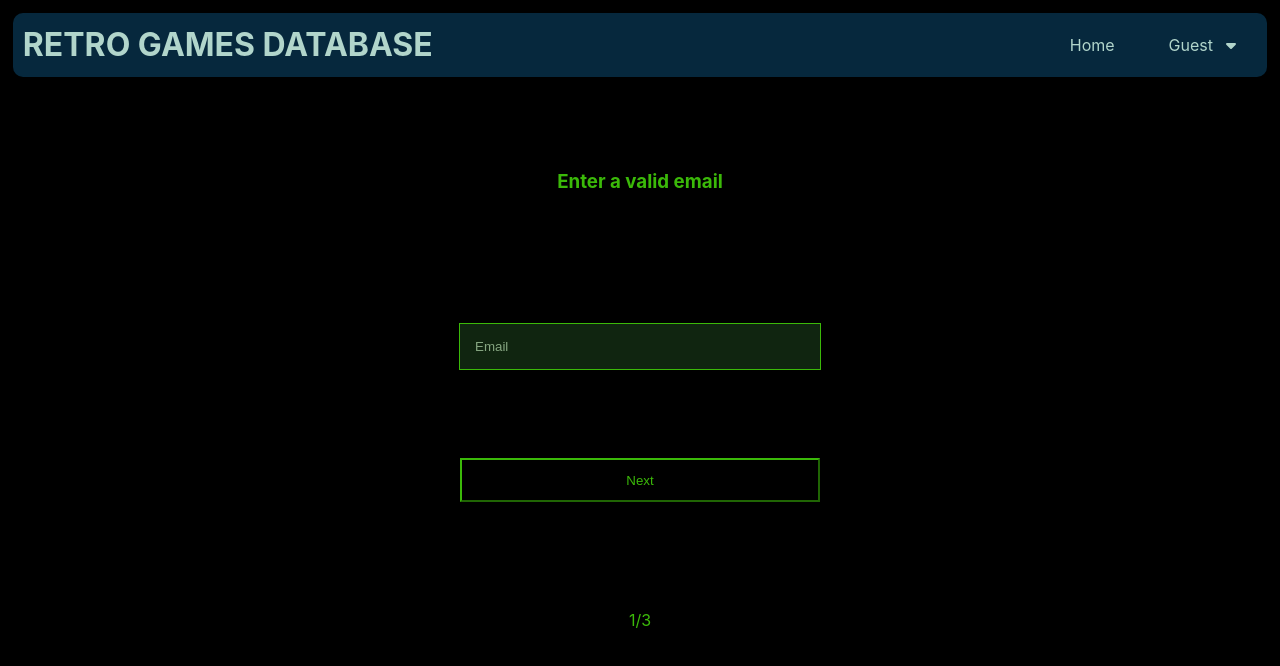
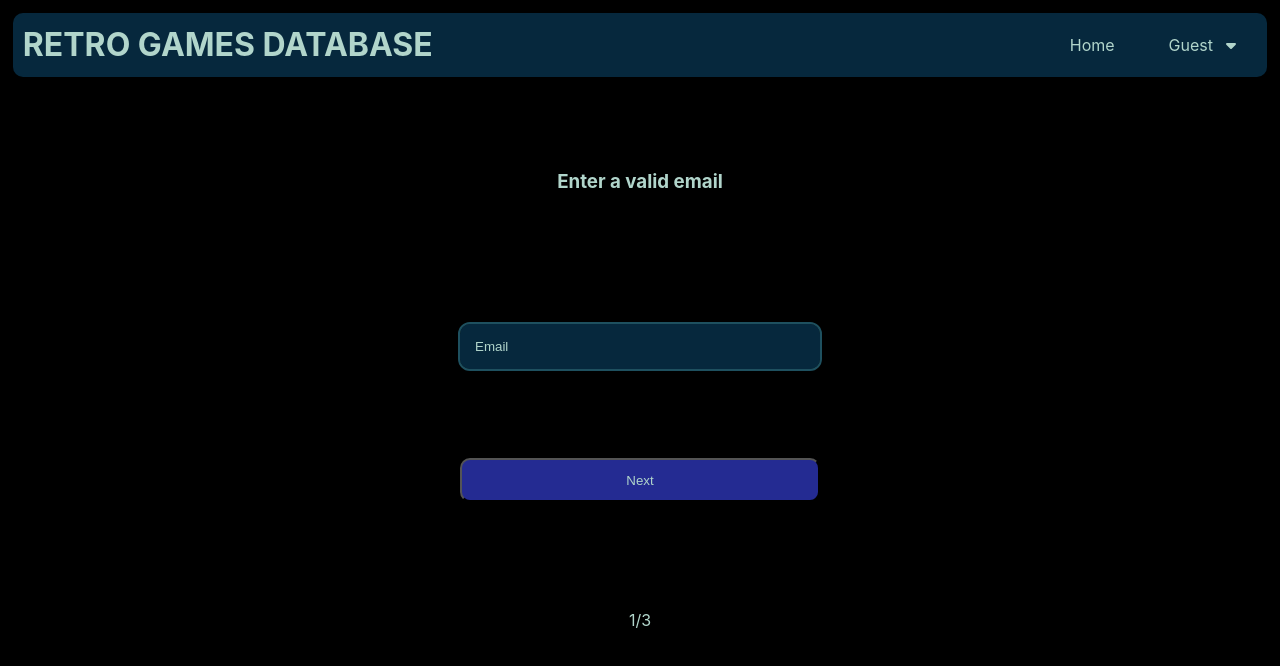
Before and after one commit to pau-develop/retro-games-database, a Next.js app: page /register in a window 1280 px wide. Shown: the top 666 px of the page. Built offline with nearby package versions, Linux system fonts and the light colour scheme.

Commit message:
Updated style in RegisterForm & LoginForm components

```diff
--- a/components/Form/FormSectionStyled.ts
+++ b/components/Form/FormSectionStyled.ts
@@ -5,7 +5,7 @@ const FormSectionStyled = styled.div`
   display: flex;
   flex-direction: column;
   align-items: center;
-  color: #3bb909;
+  color: ${(props) => props.theme.fontColor};
   height: 500px;
   .form-section {
     &__text-wrap {
@@ -26,25 +26,28 @@ const FormSectionStyled = styled.div`
       display: flex;
       flex-direction: column;
       font-size: 0.8rem;
+      span {
+        color: ${(props) => props.theme.altFontColor};
+      }
     }
     &__label {
       width: 100%;
       display: flex;
       flex-direction: column;
-      color: #3ec209;
     }
     &__input {
-      color: #3bb909;
+      color: ${(props) => props.theme.fontColor};
       padding: 15px;
       margin: 15px 0;
-      background-color: #102510;
+      background-color: ${(props) => props.theme.primaryColor};
       border: none;
+      border-radius: 10px;
     }
     &__input:focus {
-      outline: 1px solid #3bb909;
+      outline: 2px solid ${(props) => props.theme.secondaryColor};
     }
     &__input::placeholder {
-      color: #86a681;
+      color: ${(props) => props.theme.fontColor};
     }
     &__button-wrap {
       flex: 2;
@@ -54,15 +57,18 @@ const FormSectionStyled = styled.div`
       justify-content: space-around;
       width: 100%;
       button {
-        border-color: #3bb909;
-        background-color: transparent;
-        color: #3bb909;
+        border-radius: 10px;
+        background-color: ${(props) => props.theme.thirdColor};
+        color: ${(props) => props.theme.fontColor};
         width: 100%;
         height: 25%;
       }
       button:last-child {
         width: 75%;
         height: 20%;
+      }
+      button:hover {
+        cursor: pointer;
       }
       .form-button--disabled {
         visibility: hidden;
--- a/components/Form/FormStyled.ts
+++ b/components/Form/FormStyled.ts
@@ -8,7 +8,7 @@ const FormStyled = styled.form`
   flex-direction: column;
   align-items: center;
   span {
-    color: #3bb909;
+    color: ${(props) => props.theme.fontColor};
   }
   @media (max-width: 600px) {
     width: 100%;
--- a/components/Form/LoginForm.tsx
+++ b/components/Form/LoginForm.tsx
@@ -6,7 +6,7 @@ import FormStyled from "./FormStyled";
 import { decodeToken } from "../../database/authentication";
 import { useDispatch } from "react-redux";
 import { loginUserAction } from "../../store/actions";
-import Router, { useRouter } from "next/router";
+import { useRouter } from "next/router";
 
 const LoginForm = (): JSX.Element => {
   const router = useRouter();
--- a/components/Home/HomeStyled.ts
+++ b/components/Home/HomeStyled.ts
@@ -2,7 +2,7 @@ import styled from "styled-components";
 
 const HomeStyled = styled.div`
   h1 {
-    color: #3bb909;
+    color: ${(props) => props.theme.fontColor};
   }
 `;
 
--- a/theme/theme.ts
+++ b/theme/theme.ts
@@ -1,7 +1,9 @@
 const theme = {
   primaryColor: "#06283D",
   secondaryColor: "#1E505F",
+  thirdColor: "#242B92",
   fontColor: "#B1D5CB",
+  altFontColor: "#e6b800",
 };
 
 export default theme;
```
Also changed, not shown: 1 other file (tests, documents, lock files or other folders).
